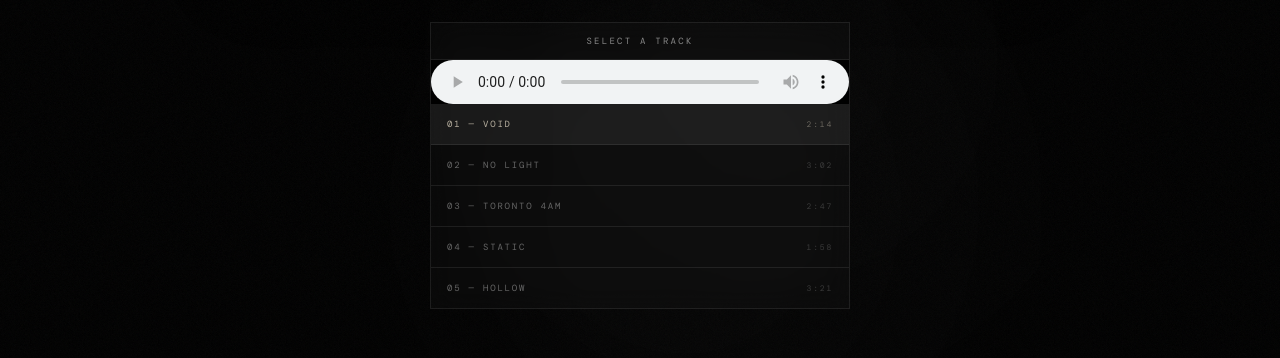
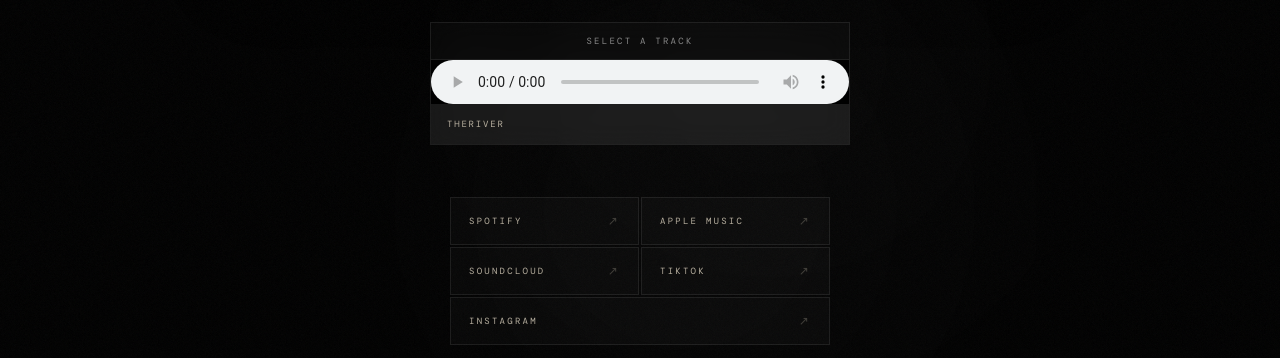
Before and after one commit to Tyluur/BADFEELSGOOD.xyz, a plain HTML site: page index.html in a window 1280 px wide. Shown: the part 313-671 px from the top of the page. Drawn offline with nearby package versions, Linux system fonts and the light colour scheme; a web font is replaced by a local one.

Commit message:
Update index.html

```diff
--- a/index.html
+++ b/index.html
@@ -199,11 +199,7 @@
             Your browser does not support the audio element.
           </audio>
           <ul class="tracklist" id="tracklist">
-            <li data-src="track1.mp3" class="active">01 — VOID <span>2:14</span></li>
-            <li data-src="track2.mp3">02 — NO LIGHT <span>3:02</span></li>
-            <li data-src="track3.mp3">03 — TORONTO 4AM <span>2:47</span></li>
-            <li data-src="track4.mp3">04 — STATIC <span>1:58</span></li>
-            <li data-src="track5.mp3">05 — HOLLOW <span>3:21</span></li>
+            <li data-src="https://media.badfeelsgood.xyz/TheRiver.mp3" class="active">TheRiver</li>
           </ul>
         </div>
 
```
